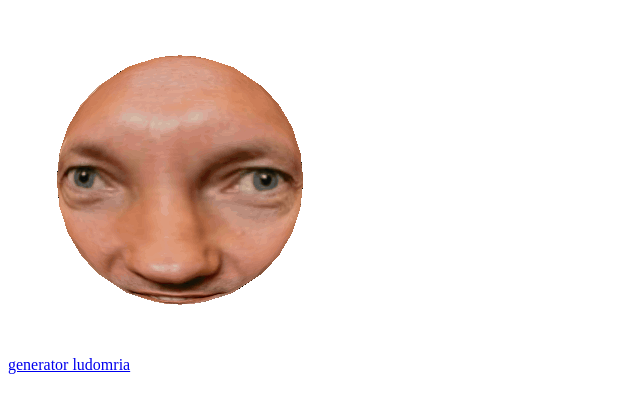
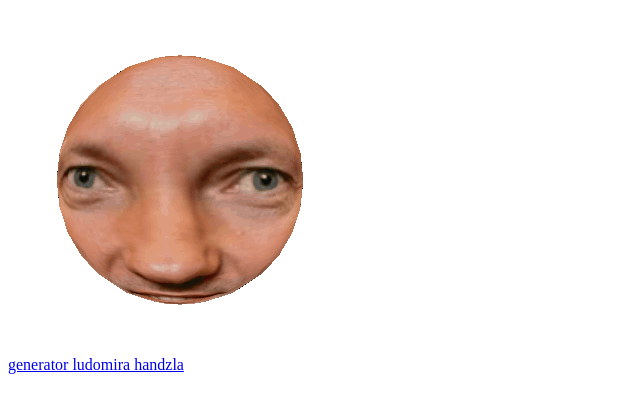
Before and after one commit to scasia/handzel, a plain HTML site: page index.html in a window 1280 px wide. Shown: the full height of the page, 0-640 px from the left. Drawn offline with Linux system fonts and the light colour scheme.

Commit message:
Update index.html

```diff
--- a/index.html
+++ b/index.html
@@ -7,6 +7,6 @@
 <body>
   <img src="handzel.gif" alt="jajo">
   <br>
-  <a href="/handzel.html">generator ludomria</a>
+  <a href="/handzel.html">generator ludomira handzla</a>
 </body>
 </html>
```
